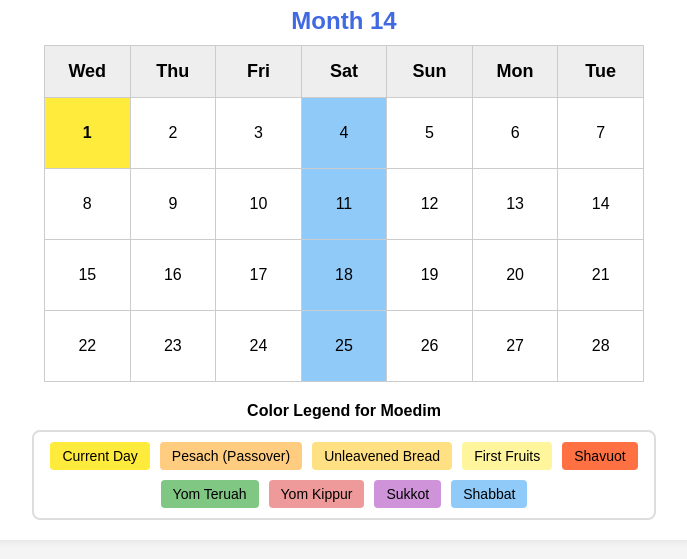
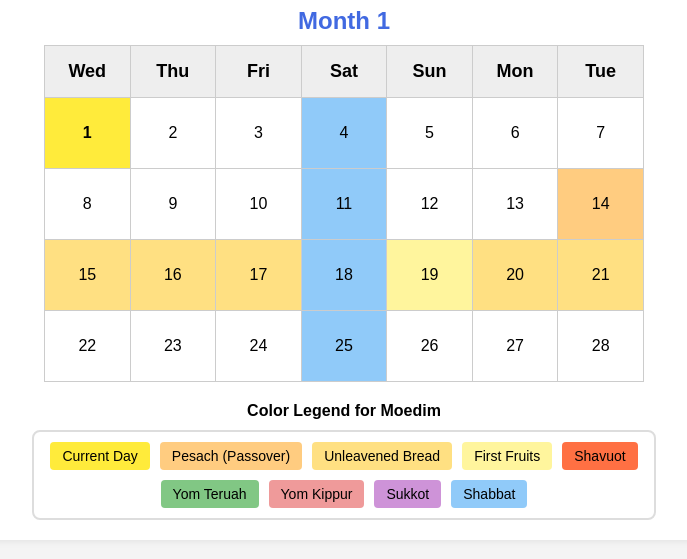
Before and after one commit to harvestcalling/jubile-calendar, a plain HTML site: page index.html in a window 1280 px wide. Shown: the part 97-656 px from the top of the page, without its empty margins (296-983 px from the left). Drawn offline with Linux system fonts and the light colour scheme.

Commit message:
Update index.html

```diff
--- a/index.html
+++ b/index.html
@@ -192,8 +192,8 @@
     let daysPassed = Math.floor((now - startDate) / (1000 * 3600 * 24));
     if (now < sixAMToday) daysPassed -= 1;
 
-    const currentMonth = Math.floor(daysPassed / 28) + 1;
     const currentDayInMonth = (daysPassed % 28) + 1;
+    const currentMonth = ((Math.floor(daysPassed / 28)) % 13) + 1;
 
     function generateCalendar() {
       const daysInMonth = 28;
```
